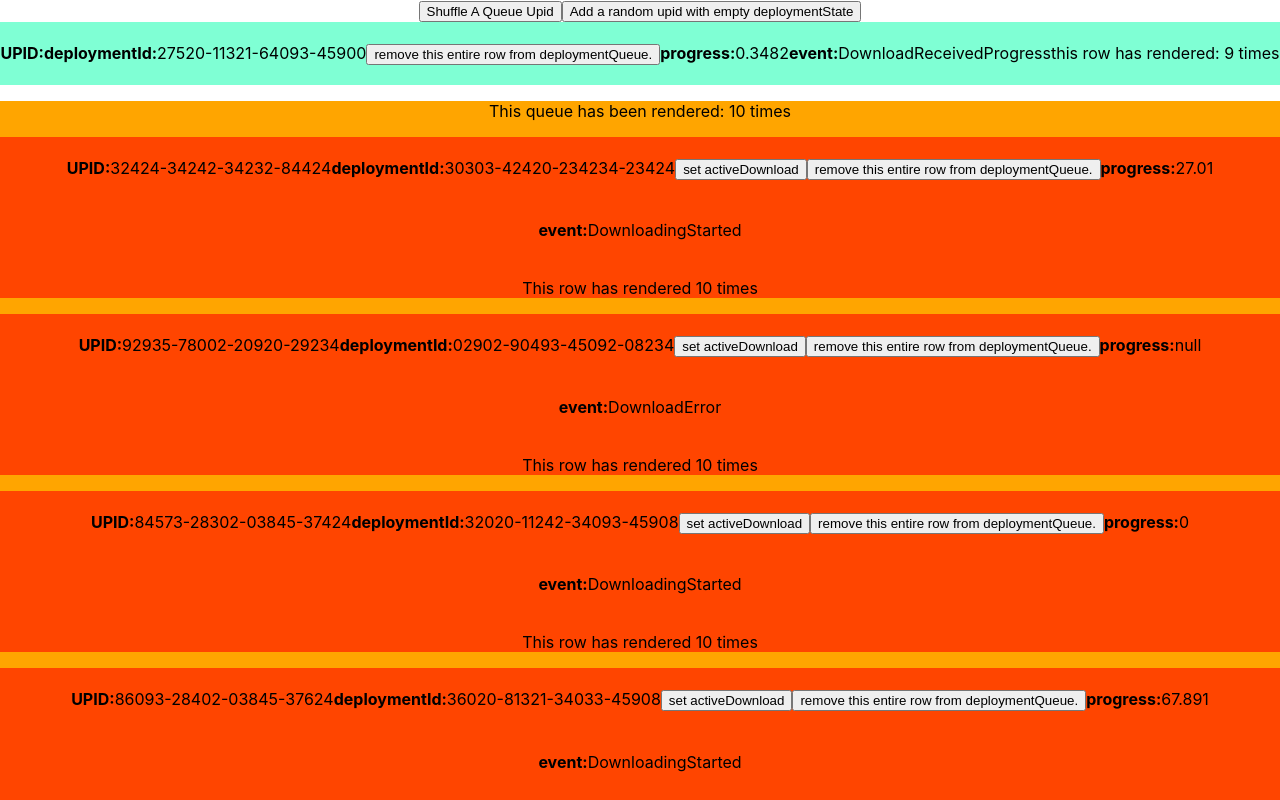
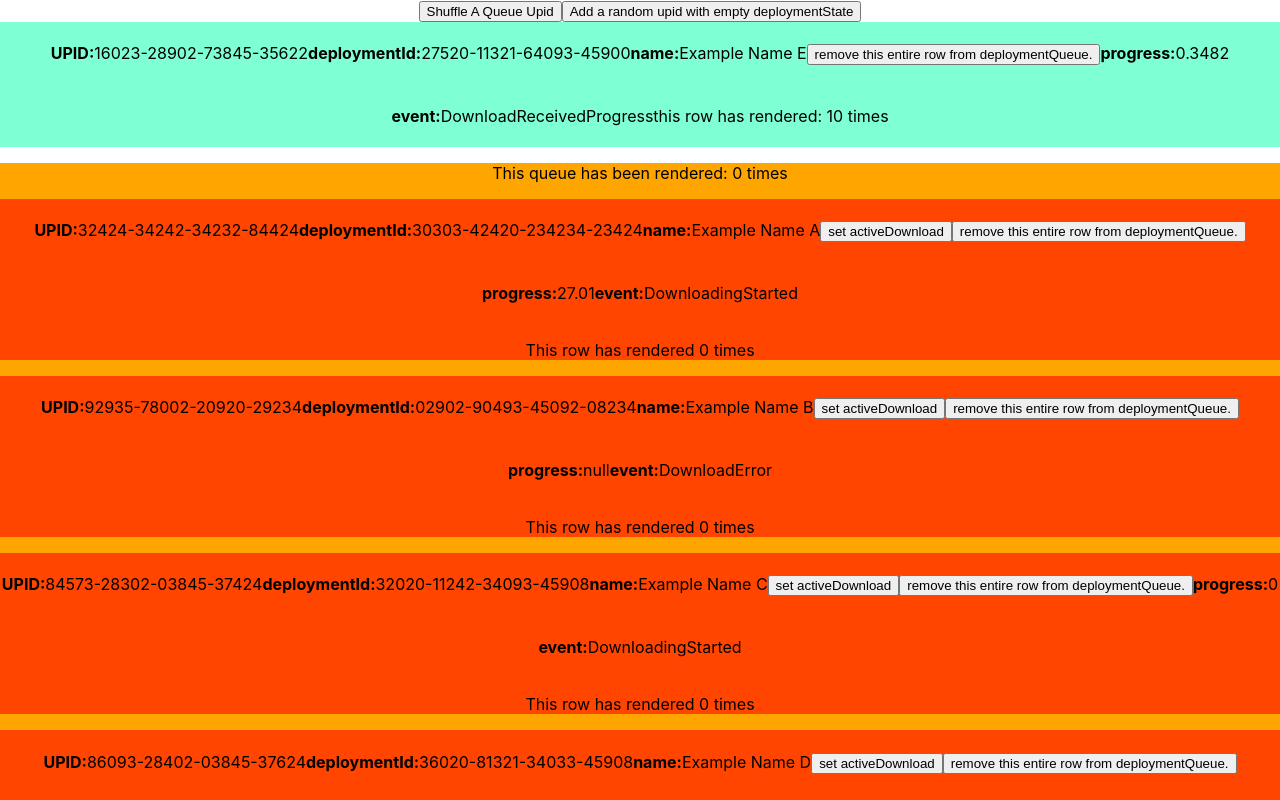
Before and after one commit to ni-scneptune/map-deployment-state, a React (Create React App) app: page / in a window 1280 px wide. Shown: the top 800 px of the page. Built offline with nearby package versions, Linux system fonts and the light colour scheme.

Commit message:
it works! with redux"

```diff
--- a/src/App.js
+++ b/src/App.js
@@ -9,52 +9,28 @@ import {
   useRef,
   Fragment,
 } from "react";
-import { enableMapSet, produce, current } from "immer";
+import { enableMapSet, produce } from "immer";
+import {
+  setPropertyOnValue,
+  reorderKeys,
+  removeEntity,
+  resetState,
+  setActiveDownloadUpid,
+  setEmptyDeploymentStatus,
+} from "./Redux/Actions";
+import {
+  createSelector,
+  createSelectorCreator,
+  defaultMemoize,
+} from "reselect";
+import {
+  Provider as ReduxProvider,
+  useSelector,
+  useDispatch,
+} from "react-redux";
+import store from "./Redux/Store";
 
 enableMapSet();
-// import BiMap from "./TwoWayMap";
-const ExampleHashContext = createContext();
-
-// const TwoWayBinding = new BiMap(hashmap, ["upid", "deploymentId"]);
-
-const exampleHashData = {
-  "32424-34242-34232-84424": {
-    deploymentId: "30303-42420-234234-23424",
-    name: "Example Name A",
-    event: "DownloadingStarted",
-    progress: 27.01,
-  },
-  "92935-78002-20920-29234": {
-    deploymentId: "02902-90493-45092-08234",
-    name: "Example Name B",
-    event: "DownloadError",
-    progress: null,
-  },
-  "84573-28302-03845-37424": {
-    deploymentId: "32020-11242-34093-45908",
-    name: "Example Name C",
-    event: "DownloadingStarted",
-    progress: 0.0,
-  },
-  "86093-28402-03845-37624": {
-    deploymentId: "36020-81321-34033-45908",
-    name: "Example Name D",
-    event: "DownloadingStarted",
-    progress: 67.891,
-  },
-  "16023-28902-73845-35622": {
-    deploymentId: "27520-11321-64093-45900",
-    name: "Example Name E",
-    event: "DownloadingStarted",
-    progress: 0.0,
-  },
-  "19453-26862-73845-62624": {
-    deploymentId: "97920-18321-64084-15200",
-    name: "Example Name F",
-    event: "DownloadingStarted",
-    progress: 19.276,
-  },
-};
 
 var intermittenProgress = 0.0;
 
@@ -69,145 +45,9 @@ function generateEventWithProgress() {
     progress: intermittenProgress,
   };
 }
+function DownloadManagerProvider({ children }) {
 
-const hashmap = Object.keys(exampleHashData).map((key) => {
-  return [key, exampleHashData[key]];
-});
-const emptyDeploymentStatus = {
-  deploymentId: null,
-  name: null,
-  event: null,
-  progress: null,
-};
-
-const DownloadHashMap = new Map(hashmap);
-
-function ExampleProvider({ children }) {
-  const [hashMap, setHashState] = useState(DownloadHashMap);
-  const [activeDownloadUpid, setActiveDownloadUpid] = useState(null);
-  function updateHashState(nextMapValue) {
-    if (nextMapValue instanceof Map) {
-      setHashState(new Map(nextMapValue));
-    }
-  }
-
-  const setEmptyDeploymentStatus = useCallback(
-    (upid) => {
-      // This is a nice helper when we just add
-      const nextHashMap = produce(hashMap, (draftHashMap) => {
-        draftHashMap.set(upid, emptyDeploymentStatus);
-      });
-      return updateHashState(nextHashMap);
-    },
-    [hashMap]
-  );
-  const getPropertyOnValue = useCallback(
-    (upid, propertyKey) => {
-      const keyExists = hashMap.has(upid);
-      if (keyExists) {
-        const value = hashMap.get(upid);
-        if (value && typeof value === "object") {
-          return value[propertyKey];
-        } else {
-          // if it's not an object just give me the whole value, thats a safe fallback.
-          return value;
-        }
-      }
-    },
-    [hashMap]
-  );
-  const setPropertyOnValue = useCallback(
-    (upid, property) => {
-      const keyPairExists = hashMap.has(upid);
-      const valueExists = hashMap.get(upid);
-      let mergingProperty;
-      // if our value is an object, we want to immutably copy it with our
-      // new property, so we can use object spread here.
-      if (keyPairExists && valueExists && typeof valueExists === "object") {
-        mergingProperty = { ...valueExists, ...property };
-      } else {
-        // otherwise, the new value is the new property.
-        mergingProperty = property;
-      }
-      const nextHashMap = produce(hashMap, (draftHashMap) => {
-        draftHashMap.set(upid, mergingProperty);
-      });
-      return updateHashState(nextHashMap);
-    },
-    [hashMap]
-  );
-  const reorderKeys = useCallback(
-    (arrKeys) => {
-      const nextHashMap = produce(hashMap, (draftHashMap) => {
-        arrKeys.forEach((key) => {
-          // values persist, we are just shuffling keys
-          const currentValue = current(draftHashMap).get(key);
-          // remove the key in the old position in the map.
-          draftHashMap.delete(key);
-          // set the key again, but now because
-          // of the iteration of the arrKeys we will be set in order.
-          // This is a big advantage over using a standard object,
-          // that always tries to alphanumerically order object keys.
-          draftHashMap.set(key, currentValue);
-        });
-      });
-      return updateHashState(nextHashMap);
-    },
-    [hashMap]
-  );
-  const removeEntity = useCallback(
-    (key) => {
-      const nextHashMap = produce(hashMap, (draftHashMap) => {
-        draftHashMap.delete(key);
-      });
-      return updateHashState(nextHashMap);
-    },
-    [hashMap]
-  );
-
-  let queuedDownloadUpids = [];
-  for (let key of hashMap.keys()) {
-    if (key !== activeDownloadUpid) {
-      queuedDownloadUpids.push(key);
-    }
-  }
-  Object.freeze(queuedDownloadUpids);
-  //From this point on queuedDownloadUpids is a read-only object, thus making it immutable.
-
-  useEffect(() => {
-    function startFakePoll() {
-      const pollingIntervalId = setInterval(() => {
-        const eventFromFakePoll = generateEventWithProgress();
-
-        setPropertyOnValue(activeDownloadUpid, {
-          deploymentId: eventFromFakePoll.deploymentId,
-          progress: eventFromFakePoll.progress,
-          event: eventFromFakePoll.event,
-        });
-      }, 1000);
-      return () => clearInterval(pollingIntervalId);
-    }
-    const fakePoll = startFakePoll();
-    return fakePoll;
-  }, [setPropertyOnValue, activeDownloadUpid]);
-
-  return (
-    <ExampleHashContext.Provider
-      value={{
-        hashMap,
-        activeDownloadUpid,
-        setActiveDownloadUpid,
-        queuedDownloadUpids,
-        setEmptyDeploymentStatus,
-        getPropertyOnValue,
-        setPropertyOnValue,
-        reorderKeys,
-        removeEntity,
-      }}
-    >
-      {children}
-    </ExampleHashContext.Provider>
-  );
+  return <ReduxProvider store={store}>{children}</ReduxProvider>;
 }
 
 const exampleUpidsToAdd = [
@@ -216,64 +56,59 @@ const exampleUpidsToAdd = [
   "92034-34912-44902-92301",
 ];
 
-const QueuedStatusRowContext = createContext();
+const deploymentStatusMapSelector = (state) => state.deploymentStatusMap,
+  activeDownloadUpidSelector = (state) => state.activeDownloadUpid;
 
-function QueuedStatusRowProvider(props) {
-  const {
-    hashMap,
-    activeDownloadUpid,
-  } = useContext(ExampleHashContext);
-  const clonedHashMap = produce(hashMap, (draftHashMap) => {
-    draftHashMap.delete(activeDownloadUpid);
+const memoizedQueuedSelector = createSelectorCreator(
+  defaultMemoize,
+  (previousQueuedStatusMap, nextQueuedStatusMap) => {
+    const previousJSONStatusMap = JSON.stringify(
+      Array.from(previousQueuedStatusMap.values())
+    );
+    const nextJSONStatusMap = JSON.stringify(
+      Array.from(nextQueuedStatusMap.values())
+    );
+    return previousJSONStatusMap === nextJSONStatusMap;
+  }
+);
+const queuedDeploymentStatusSelector = createSelector(
+  [deploymentStatusMapSelector, activeDownloadUpidSelector],
+  (deploymentStatusMap, activeDownloadUpid) => {
+    const cloned = produce(deploymentStatusMap, (draftDeploymentStatusMap) => {
+      draftDeploymentStatusMap.delete(activeDownloadUpid);
     });
+    return cloned;
+  }
+);
 
-  const isNewQueuedStatus = JSON.stringify(Array.from(clonedHashMap.values()))
+const queuedDownloadUpidsSelector = memoizedQueuedSelector(
+  [queuedDeploymentStatusSelector],
+  (clonedDeploymentStatusMap) => {
+    const queuedDownloadUpids = Array.from(clonedDeploymentStatusMap.keys());
+    console.log("how many times do we re-run")
+    return queuedDownloadUpids;
+  }
+);
 
-  const queuedStatus = useMemo(() => {
-    const workingArr = [];
-    for (let [key, value] of clonedHashMap.entries()) {
-      workingArr.push({ upid: key, ...value });
+function Container() {
+  const dispatch = useDispatch();
+
+  const queuedDownloadUpids = useSelector(queuedDownloadUpidsSelector);
+
+  function createANewDeployment() {
+    const upidToAdd = exampleUpidsToAdd.shift();
+    if (upidToAdd) {
+      // an example of how easy it is to add new items to queue,
+      dispatch(setEmptyDeploymentStatus(upidToAdd, {}));
     }
-    return workingArr;
-  }, [isNewQueuedStatus]);
-
-   return <QueuedStatusRowContext.Provider value={queuedStatus} {...props} />;
   }
 
-const ActiveDownloadStatusContext = createContext();
-function ActiveDownloadStatusProvider(props) {
-  const { hashMap, activeDownloadUpid} = useContext(ExampleHashContext);
-
-
-  const cachedActiveState = JSON.stringify(hashMap.get(activeDownloadUpid))
-
-  const activeDownloadStatus = useMemo(() => {
-    if (hashMap.has(activeDownloadUpid)) {
-      const activeDownloadDeploymentStatus = hashMap.get(activeDownloadUpid);
-      return {
-        upid: activeDownloadUpid,
-        ...activeDownloadDeploymentStatus,
-      };
-    }
-    return null;
-  }, [cachedActiveState, activeDownloadUpid]);
-
-  return <ActiveDownloadStatusContext.Provider value={activeDownloadStatus} {...props} />
-}
-
-const DownloadFunctionsContext = createContext();
-
-function DownloadFunctionsProvider(props) {
-  const { hashMap, activeDownloadUpid, setActiveDownloadUpid, removeEntity, reorderKeys, setEmptyDeploymentStatus} = useContext(ExampleHashContext);
-
   function handleReorderOfDownloadQueue(ev) {
-     const clonedHashMap = produce(hashMap, (draftHashMap) => {
-       draftHashMap.delete(activeDownloadUpid);
-     });
-    const queuedDownloadUpids = Array.from(clonedHashMap.keys());
     ev.preventDefault();
     // randomly move an index.
-    const randomIndex = Math.ceil(Math.random() * queuedDownloadUpids.length - 1);
+    const randomIndex = Math.ceil(
+      Math.random() * queuedDownloadUpids.length - 1
+    );
     const upidMoving = queuedDownloadUpids[randomIndex];
     // move the upid from one point in the array to another.
     const newlyReorderedArr = [
@@ -281,38 +116,8 @@ function DownloadFunctionsProvider(props) {
       ...queuedDownloadUpids.slice(randomIndex + 1),
       upidMoving,
     ];
-    reorderKeys(newlyReorderedArr);
+    dispatch(reorderKeys(newlyReorderedArr));
   }
-
-function handleDeleteADownloadQueueItem(upid) {
-  // an example of an item getting removed after installation. or cancel.
-  removeEntity(upid);
-}
-
-function createANewDeployment() {
-  const upidToAdd = exampleUpidsToAdd.shift();
-  console.log(upidToAdd);
-  if (upidToAdd) {
-    // an example of how easy it is to add new items to queue,
-    setEmptyDeploymentStatus(upidToAdd);
-  }
-}
-  const downloadFunctionsValue = {
-    handleReorderOfDownloadQueue,
-    handleDeleteADownloadQueueItem,
-    createANewDeployment,
-    setActiveDownloadUpid,
-  };
-
-  return <DownloadFunctionsContext.Provider value={downloadFunctionsValue} {...props} />;
-}
-
-
-function Container() {
-  const {
-    createANewDeployment,
-    handleReorderOfDownloadQueue,
-  } = useContext(DownloadFunctionsContext);
 
   return (
     <div>
@@ -325,27 +130,40 @@ function Container() {
         </button>
       </div>
       <div>
-        <ActiveDownloadStatusProvider>
         <ActiveDownloadRow />
-        </ActiveDownloadStatusProvider>
       </div>
-      <QueuedStatusRowProvider>
       <div className="queueRows">
         <QueueList />
       </div>
-      </QueuedStatusRowProvider>
     </div>
   );
 }
 
+const queuedStatusSelector = memoizedQueuedSelector(
+// const queuedStatusSelector = createSelector(
+  [queuedDeploymentStatusSelector],
+  (deploymentStatusWithoutActive) => {
+    const queuedStatus = [];
+    for (let [key, value] of deploymentStatusWithoutActive.entries()) {
+      queuedStatus.push({ upid: key, ...value });
+    }
+    return queuedStatus;
+  }
+);
+
 function QueueList() {
-  const queuedStatus = useContext(
-    QueuedStatusRowContext
-  );
-  const { handleDeleteADownloadQueueItem, setActiveDownloadUpid } = useContext(
-    DownloadFunctionsContext
-  );
-  const queueRenderCount = useRef(0)
+  const dispatch = useDispatch();
+  const queuedStatus = useSelector(queuedStatusSelector);
+
+  function handleDeleteADownloadQueueItem(upid) {
+    // an example of an item getting removed after installation. or cancel.
+    dispatch(removeEntity(upid));
+  }
+
+  const setDeploymentToActiveDownload = (upid) =>
+    dispatch(setActiveDownloadUpid(upid));
+
+  const queueRenderCount = useRef(0);
 
   return (
     <Fragment>
@@ -353,7 +171,7 @@ function QueueList() {
       {queuedStatus.map((queueStatus, index) => (
         <QueueRow
           key={index}
-          setActiveDownloadUpid={setActiveDownloadUpid}
+          setDeploymentToActiveDownload={setDeploymentToActiveDownload}
           handleDeleteADownloadQueueItem={handleDeleteADownloadQueueItem}
           {...queueStatus}
         />
@@ -366,8 +184,9 @@ function QueueRow({
   upid,
   deploymentId,
   progress,
+  name,
   event,
-  setActiveDownloadUpid,
+  setDeploymentToActiveDownload,
   handleDeleteADownloadQueueItem,
 }) {
   const queueRowRenderCount = useRef(0);
@@ -382,7 +201,11 @@ function QueueRow({
         <p>{deploymentId}</p>
       </div>
       <div className="section">
-        <button onClick={() => setActiveDownloadUpid(upid)}>
+        <h4>name:</h4>
+        <p>{name}</p>
+      </div>
+      <div className="section">
+        <button onClick={() => setDeploymentToActiveDownload(upid)}>
           {" "}
           set activeDownload{" "}
         </button>
@@ -415,14 +238,59 @@ function QueueRow({
   );
 }
 
-function ActiveDownloadRow( ) {
-  const activeDownloadStatus = useContext(ActiveDownloadStatusContext);
-  const {handleDeleteADownloadQueueItem} = useContext(DownloadFunctionsContext);
+const activeDownloadStatusSelector = createSelector(
+  [deploymentStatusMapSelector, activeDownloadUpidSelector],
+  (deploymentStatusMap, activeDownloadUpid) => {
+    if (activeDownloadUpid && deploymentStatusMap.has(activeDownloadUpid)) {
+      const activeDownloadDeploymentStatus = deploymentStatusMap.get(
+        activeDownloadUpid
+      );
+      return {
+        upid: activeDownloadUpid,
+        ...activeDownloadDeploymentStatus,
+      };
+    } else {
+      return null;
+    }
+  }
+);
+
+function ActiveDownloadRow() {
+  const dispatch = useDispatch();
+
+  const activeDownloadStatus = useSelector(activeDownloadStatusSelector);
+
+  function handleDeleteADownloadQueueItem(upid) {
+    // an example of an item getting removed after installation. or cancel.
+    dispatch(removeEntity(upid));
+  }
+
+  useEffect(() => {
+    function startFakePoll() {
+      const pollingIntervalId = setInterval(() => {
+        const eventFromFakePoll = generateEventWithProgress();
+        if (activeDownloadStatus) {
+          dispatch(
+            setPropertyOnValue(activeDownloadStatus.upid, {
+              deploymentId: eventFromFakePoll.deploymentId,
+              progress: eventFromFakePoll.progress,
+              event: eventFromFakePoll.event,
+            })
+          );
+        }
+      }, 1000);
+      return () => clearInterval(pollingIntervalId);
+    }
+    const fakePoll = startFakePoll();
+    return fakePoll;
+  }, [activeDownloadStatus, dispatch]);
+
   const activeDownloadRowRender = useRef(0);
   if (!activeDownloadStatus) {
     return null;
   }
-  const { upid, deploymentId, progress, event } = activeDownloadStatus;
+
+  const { upid, deploymentId, progress, name, event } = activeDownloadStatus;
 
   return (
     <div className="active-row">
@@ -433,6 +301,10 @@ function ActiveDownloadRow( ) {
       <div className="section">
         <h4>deploymentId:</h4>
         <p>{deploymentId}</p>
+      </div>
+      <div className="section">
+        <h4>name:</h4>
+        <p>{name}</p>
       </div>
       <div className="section">
         <button
@@ -466,13 +338,11 @@ function ActiveDownloadRow( ) {
 
 function App() {
   return (
-    <ExampleProvider>
-      <DownloadFunctionsProvider>
+    <DownloadManagerProvider>
       <div className="App">
         <Container />
       </div>
-      </DownloadFunctionsProvider>
-    </ExampleProvider>
+    </DownloadManagerProvider>
   );
 }
 
--- /dev/null
+++ b/src/Redux/Actions.js
@@ -0,0 +1,39 @@
+
+const SET_PROPERTY_ON_VALUE = `SET_PROPERTY_ON_VALUE`;
+const REORDER_KEYS = `REORDER_KEYS`;
+const REMOVE_ENTITY = `REMOVE_ENTITY`;
+const RESET = `RESET`;
+const SET_ACTIVE_DOWNLOAD = `SET_ACTIVE_DOWNLOAD`;
+
+const emptyDeploymentStatus = {
+  deploymentId: null,
+  name: null,
+  event: null,
+  progress: null,
+};
+
+const setPropertyOnValue = (upid, deploymentStatus) => ({type: SET_PROPERTY_ON_VALUE, key: upid, property: deploymentStatus});
+const reorderKeys = (arrKeys) => ({type: REORDER_KEYS, keysOrder: arrKeys});
+const removeEntity = (upid) => ({type: REMOVE_ENTITY, key: upid});
+const resetState = () => ({type: RESET});
+const setActiveDownloadUpid = (upid) => ({type: SET_ACTIVE_DOWNLOAD, upid});
+const setEmptyDeploymentStatus = (upid, properties) => ({
+    type:SET_PROPERTY_ON_VALUE,
+    key: upid,
+    property: {...emptyDeploymentStatus, ...properties}
+});
+
+
+export {
+  SET_PROPERTY_ON_VALUE,
+  REORDER_KEYS,
+  REMOVE_ENTITY,
+  RESET,
+  SET_ACTIVE_DOWNLOAD,
+  setPropertyOnValue,
+  reorderKeys,
+  removeEntity,
+  resetState,
+  setActiveDownloadUpid,
+  setEmptyDeploymentStatus
+};
--- /dev/null
+++ b/src/Redux/Reducer.js
@@ -0,0 +1,111 @@
+import {produce, current} from "immer";
+
+import {
+    SET_PROPERTY_ON_VALUE,
+    REORDER_KEYS,
+    REMOVE_ENTITY,
+    RESET,
+    SET_ACTIVE_DOWNLOAD,
+} from "./Actions";
+
+
+const exampleHashData = {
+  "32424-34242-34232-84424": {
+    deploymentId: "30303-42420-234234-23424",
+    name: "Example Name A",
+    event: "DownloadingStarted",
+    progress: 27.01,
+  },
+  "92935-78002-20920-29234": {
+    deploymentId: "02902-90493-45092-08234",
+    name: "Example Name B",
+    event: "DownloadError",
+    progress: null,
+  },
+  "84573-28302-03845-37424": {
+    deploymentId: "32020-11242-34093-45908",
+    name: "Example Name C",
+    event: "DownloadingStarted",
+    progress: 0.0,
+  },
+  "86093-28402-03845-37624": {
+    deploymentId: "36020-81321-34033-45908",
+    name: "Example Name D",
+    event: "DownloadingStarted",
+    progress: 67.891,
+  },
+  "16023-28902-73845-35622": {
+    deploymentId: "27520-11321-64093-45900",
+    name: "Example Name E",
+    event: "DownloadingStarted",
+    progress: 0.0,
+  },
+  "19453-26862-73845-62624": {
+    deploymentId: "97920-18321-64084-15200",
+    name: "Example Name F",
+    event: "DownloadingStarted",
+    progress: 19.276,
+  },
+};
+
+const hashmap = Object.keys(exampleHashData).map((key) => {
+  return [key, exampleHashData[key]];
+});
+
+export const defaultDownloadMangerState = new Map(hashmap);
+
+export function DownloadManagerReducer(state = defaultDownloadMangerState, action) {
+    switch(action.type) {
+        case SET_PROPERTY_ON_VALUE:
+            return produce(state, draftState => {
+                const keyPairExists = current(draftState).has(action.key);
+                const valueExists = current(draftState).get(action.key);
+                let mergingProperty;
+                // if our value is an object, we want to immutably copy it with our
+                // new property, so we can use object spread here.
+                if (
+                  keyPairExists &&
+                  valueExists &&
+                  typeof valueExists === "object"
+                ) {
+                  mergingProperty = { ...valueExists, ...action.property };
+                } else {
+                  // otherwise, the new value is the new property.
+                  mergingProperty = action.property;
+                }
+                draftState.set(action.key, mergingProperty);
+            });
+        case REORDER_KEYS:
+            return produce(state, draftState => {
+                action.keysOrder.forEach((key) => {
+                  // values persist, we are just shuffling keys
+                  const currentValue = current(draftState).get(key);
+                  // remove the key in the old position in the map.
+                  draftState.delete(key);
+                  // set the key again, but now because
+                  // of the iteration of the arrKeys we will be set in order.
+                  // This is a big advantage over using a standard object,
+                  // that always tries to alphanumerically order object keys.
+                  draftState.set(key, currentValue);
+                });
+            });
+        case REMOVE_ENTITY:
+            return produce(state, draftState => {
+                draftState.remove(action.key);
+            });
+        case RESET:
+            return defaultDownloadMangerState;
+        default:
+            return state;
+    }
+}
+
+export const defaultActiveDownloadState = "16023-28902-73845-35622";
+export function ActiveDownloadUpidReducer (state = defaultActiveDownloadState, action) {
+    switch(action.type) {
+        case SET_ACTIVE_DOWNLOAD:
+            return action.upid;
+        default:
+            return state;
+    }
+}
--- /dev/null
+++ b/src/Redux/Store.js
@@ -0,0 +1,27 @@
+import { createStore, combineReducers, applyMiddleware } from "redux";
+import ReduxThunk from "redux-thunk";
+import { composeWithDevTools } from "redux-devtools-extension";
+import {
+  ActiveDownloadUpidReducer,
+  DownloadManagerReducer,
+  defaultActiveDownloadState,
+  defaultDownloadMangerState,
+} from "./Reducer";
+
+const combinedDefaultState = {
+  activeDownloadUpid: defaultActiveDownloadState,
+  deploymentStatusMap: defaultDownloadMangerState,
+};
+
+const enhancedCompose = composeWithDevTools({serialize: true});
+
+const store = createStore(
+  combineReducers({
+    activeDownloadUpid: ActiveDownloadUpidReducer,
+    deploymentStatusMap: DownloadManagerReducer,
+  }),
+  combinedDefaultState,
+  enhancedCompose(applyMiddleware(ReduxThunk))
+);
+
+export default store;
```
Also changed, not shown: package.json (+7 -0 lines), 1 other file (tests, documents, lock files or other folders). Lines whose indentation alone changed are shown as unchanged.
